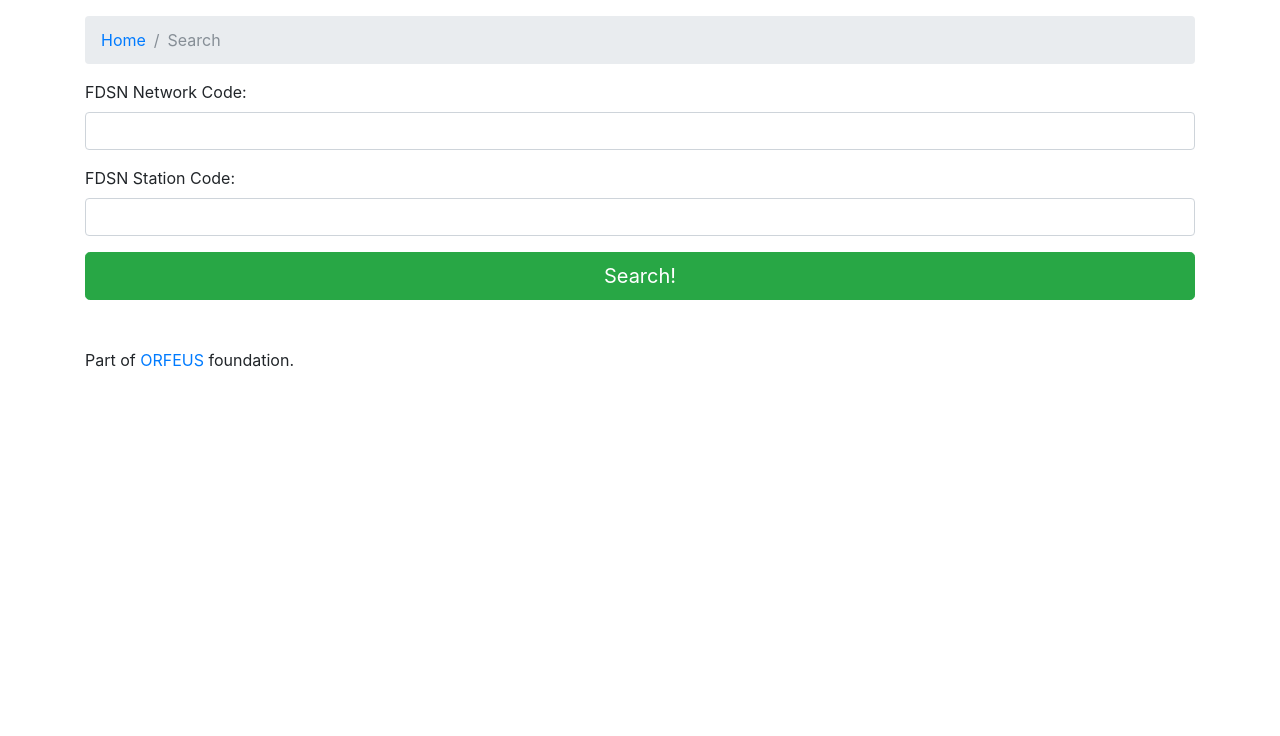
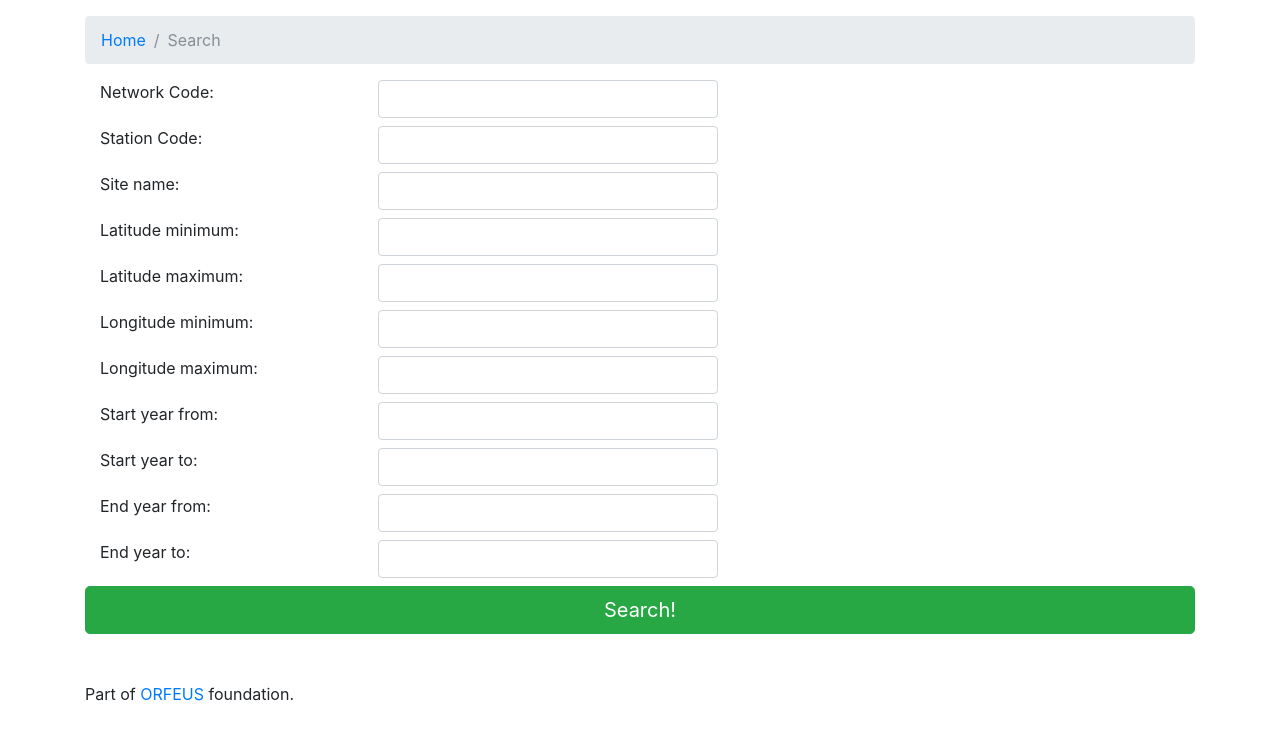
Before and after one commit to EIDA/stationbook, a Django app: a page that uses src/stationbook/templates/search_advanced.html in a window 1280 px wide. Shown: the part 64-800 px from the top of the page. Run offline with Django 3.2, Linux system fonts and the light colour scheme; parts of the project's set-up code (start-up, migrations or seed data) failed here and were passed over; some libraries are stand-ins or nearby versions.

Commit message:
Issue #1 WIP * Extended the search page

```diff
--- a/src/stationbook/book/forms.py
+++ b/src/stationbook/book/forms.py
@@ -61,8 +61,26 @@ class SearchAdvancedForm(forms.ModelForm):
         fields = (
             'network_code',
             'station_code',
+            'site_name',
+            'latitude_min',
+            'latitude_max',
+            'longitude_min',
+            'longitude_max',
+            'start_year_from',
+            'start_year_to',
+            'end_year_from',
+            'end_year_to',
         )
         labels = {
-            'network_code': 'FDSN Network Code',
-            'station_code': 'FDSN Station Code',
+            'network_code': 'Network Code',
+            'station_code': 'Station Code',
+            'site_name': 'Site name',
+            'latitude_min': 'Latitude minimum',
+            'latitude_max': 'Latitude maximum',
+            'longitude_min': 'Longitude minimum',
+            'longitude_max': 'Longitude maximum',
+            'start_year_from': 'Start year from',
+            'start_year_to': 'Start year to',
+            'end_year_from': 'End year from',
+            'end_year_to': 'End year to',
         }
--- a/src/stationbook/book/models.py
+++ b/src/stationbook/book/models.py
@@ -653,12 +653,16 @@ class SearchFdsnStationModel(models.Model):
         decimal_places=COORD_DECIMALS,
         blank=True
     )
-    start_date = models.DateTimeField(
-        max_length=STRING_LENGTH_SHORT,
+    start_year_from = models.IntegerField(
         blank=True
     )
-    end_date = models.DateTimeField(
-        max_length=STRING_LENGTH_SHORT,
+    start_year_to = models.IntegerField(
+        blank=True
+    )
+    end_year_from = models.IntegerField(
+        blank=True
+    )
+    end_year_to = models.IntegerField(
         blank=True
     )
 
--- a/src/stationbook/book/views.py
+++ b/src/stationbook/book/views.py
@@ -615,31 +615,69 @@ def search_advanced(request):
         if form.is_valid():
             net_code = form.cleaned_data['network_code'].upper()
             stat_code = form.cleaned_data['station_code'].upper()
+            site_name = form.cleaned_data['site_name']
+            latitude_min = form.cleaned_data['latitude_min']
+            latitude_max = form.cleaned_data['latitude_max']
+            longitude_min = form.cleaned_data['longitude_min']
+            longitude_max = form.cleaned_data['longitude_max']
+            start_date_from = form.cleaned_data['start_year_from']
+            start_date_to = form.cleaned_data['start_year_to']
+            end_date_from = form.cleaned_data['end_year_from']
+            end_date_to = form.cleaned_data['end_year_to']
 
-            if len(net_code) <= 0 and len(stat_code) <= 0:
-                return render(
-                    request,
-                    'search_advanced.html',
-                    {
-                        'form': form,
-                        'empty_search': True
-                    }
-                )
+            data = FdsnStation.objects.all()
+            search_phrase = ''
 
-            data = FdsnStation.objects.filter(
-                    fdsn_network__code__icontains=net_code,
-                    code__icontains=stat_code
-                )
+            if net_code:
+                data = data.filter(fdsn_network__code__icontains=net_code)
+                search_phrase += 'Network: {}, '.format(net_code)
+
+            if stat_code:
+                data = data.filter(code__icontains=stat_code)
+                search_phrase += 'Station: {}, '.format(stat_code)
+
+            if site_name:
+                data = data.filter(site_name__icontains=site_name)
+                search_phrase += 'Site: {}, '.format(site_name)
+
+            if latitude_min:
+                data = data.filter(latitude__gte=latitude_min)
+                search_phrase += 'Lat min: {}, '.format(latitude_min)
+
+            if latitude_max:
+                data = data.filter(latitude__lte=latitude_max)
+                search_phrase += 'Lat max: {}, '.format(latitude_max)
+
+            if longitude_min:
+                data = data.filter(longitude__gte=longitude_min)
+                search_phrase += 'Lon min: {}, '.format(longitude_min)
+
+            if longitude_max:
+                data = data.filter(longitude__lte=longitude_max)
+                search_phrase += 'Lon max: {}, '.format(longitude_max)
+
+            if start_date_from:
+                data = data.filter(start_date__year__gte=start_date_from)
+                search_phrase += 'Start from: {}, '.format(start_date_from)
+
+            if start_date_to:
+                data = data.filter(start_date__year__lte=start_date_to)
+                search_phrase += 'Start to: {}, '.format(start_date_to)
+
+            if end_date_from:
+                data = data.filter(end_date__year__gte=end_date_from)
+                search_phrase += 'End from: {}, '.format(end_date_from)
+
+            if end_date_to:
+                data = data.filter(end_date__year__lte=end_date_to)
+                search_phrase += 'End to: {}, '.format(end_date_to)
 
             return render(
                 request,
                 'search_results.html',
                 {
                     'data': data,
-                    'search_phrase': 'network: {}, station: {}'.format(
-                        net_code,
-                        stat_code
-                    )
+                    'search_phrase': search_phrase
                 }
             )
         else:
--- /dev/null
+++ b/src/stationbook/templates/includes/form_alt.html
@@ -0,0 +1,38 @@
+{% load form_tags widget_tweaks %}
+
+{% if form.non_field_errors %}
+  <div class="alert alert-danger" role="alert">
+    {% for error in form.non_field_errors %}
+      <p{% if forloop.last %} class="mb-0"{% endif %}>{{ error }}</p>
+    {% endfor %}
+  </div>
+{% endif %}
+
+<div class="container">
+  {% for field in form %}
+  <div class="row mb-2" id="{{ field.name }}">
+    <div class="col-3">
+      {{ field.label_tag }}
+    </div>
+    <div class="col-4">
+      {% if form.is_bound %}
+        {% render_field field class=field|input_class id=field.name %}
+        {% for error in field.errors %}
+        <div class="invalid-feedback">
+          {{ error }}
+        </div>
+        {% endfor %}
+      {% else %}
+        {% render_field field class=field|input_class %}
+      {% endif %}
+    </div>
+    <div class="col">
+      {% if field.help_text %}
+      <small class="form-text text-muted">
+        {{ field.help_text|safe }}
+      </small>
+      {% endif %}
+    </div>
+  </div>
+  {% endfor %}
+</div>
--- a/src/stationbook/templates/search_advanced.html
+++ b/src/stationbook/templates/search_advanced.html
@@ -19,7 +19,7 @@
 
 <form method="post" enctype="multipart/form-data">
   {% csrf_token %}
-  {% include 'includes/form.html' %}
+  {% include 'includes/form_alt.html' %}
   <button type="submit" class="btn btn-success btn-lg btn-block">Search!</button>
 </form>
 
```
